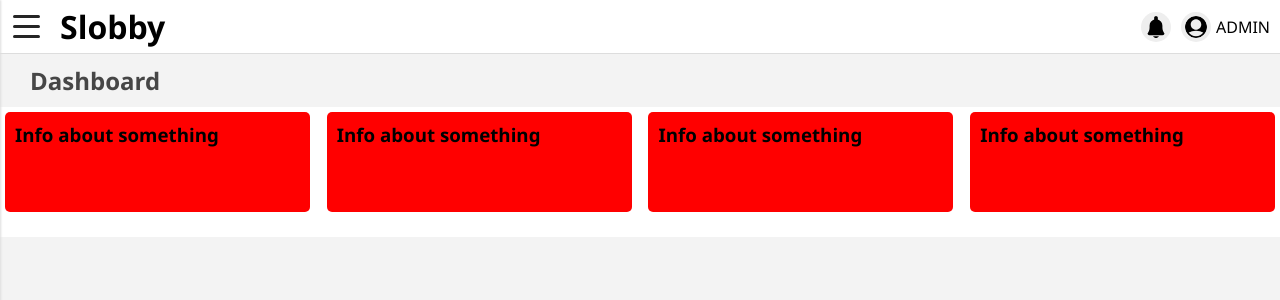
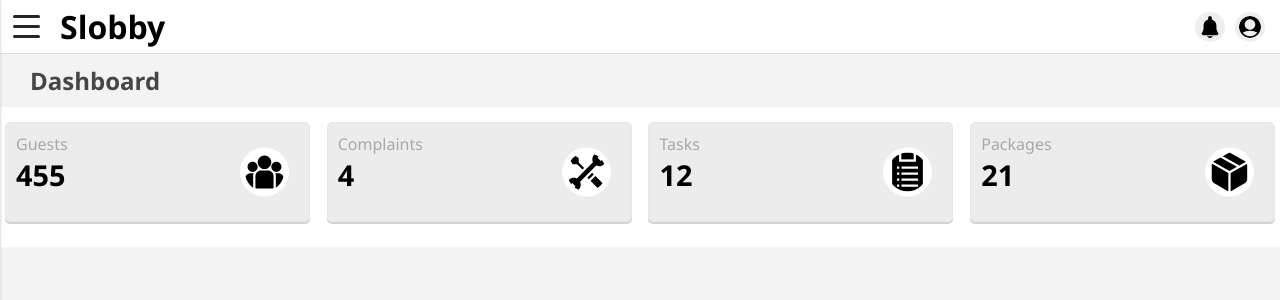
Before and after one commit to yonatansnir/slobby, a React (Create React App) app: page / in a window 1280 px wide. Shown: the top 300 px of the page. Built offline with nearby package versions, Linux system fonts and the light colour scheme.

Commit message:
cards edit

```diff
--- a/src/App.js
+++ b/src/App.js
@@ -1,4 +1,6 @@
 import React from 'react';
+
+import { useSelector } from 'react-redux';
 
 import Menu from './components/menu/Menu';
 import Login from './pages/login/Login';
@@ -9,14 +11,19 @@ import Log from './pages/log/Log';
 import Dashboard from './pages/dashboard/Dashboard';
 
 const App = () => {
+  const user = useSelector(state => state.user);
+
   return(
     <div className="wrapper">
       <Menu />
       <Header />
-      <Dashboard />
+      {user ? <Login /> :
+
+        <Dashboard />
+
+      }
       {/* <Log /> */}
       {/* <Users /> */}
-      {/* <Login /> */}
       {/* <TasksNotes /> */}
     </div>
   )
--- /dev/null
+++ b/src/components/Icons/CardIcon.jsx
@@ -0,0 +1,64 @@
+import React from 'react';
+
+const CardIcon = ({ name }) => {
+    switch (name){
+        case "Guests":
+            return (
+            <svg version="1.1" id="Capa_1" xmlns="http://www.w3.org/2000/svg" xlink="http://www.w3.org/1999/xlink" x="0px" y="0px"
+                viewBox="0 0 511.999 511.999" space="preserve">
+            <g><g>
+                <path d="M438.09,273.32h-39.596c4.036,11.05,6.241,22.975,6.241,35.404v149.65c0,5.182-0.902,10.156-2.543,14.782h65.461
+                    c24.453,0,44.346-19.894,44.346-44.346v-81.581C512,306.476,478.844,273.32,438.09,273.32z"/>
+            </g></g><g><g>
+                <path d="M107.265,308.725c0-12.43,2.205-24.354,6.241-35.404H73.91c-40.754,0-73.91,33.156-73.91,73.91v81.581
+                    c0,24.452,19.893,44.346,44.346,44.346h65.462c-1.641-4.628-2.543-9.601-2.543-14.783V308.725z"/>
+            </g></g><g><g>
+                <path d="M301.261,234.815h-90.522c-40.754,0-73.91,33.156-73.91,73.91v149.65c0,8.163,6.618,14.782,14.782,14.782h208.778
+                    c8.164,0,14.782-6.618,14.782-14.782v-149.65C375.171,267.971,342.015,234.815,301.261,234.815z"/>
+            </g></g><g><g>
+                <path d="M256,38.84c-49.012,0-88.886,39.874-88.886,88.887c0,33.245,18.349,62.28,45.447,77.524
+                    c12.853,7.23,27.671,11.362,43.439,11.362c15.768,0,30.586-4.132,43.439-11.362c27.099-15.244,45.447-44.28,45.447-77.524
+                    C344.886,78.715,305.012,38.84,256,38.84z"/></g></g><g><g>
+                <path d="M99.918,121.689c-36.655,0-66.475,29.82-66.475,66.475c0,36.655,29.82,66.475,66.475,66.475
+                    c9.298,0,18.152-1.926,26.195-5.388c13.906-5.987,25.372-16.585,32.467-29.86c4.98-9.317,7.813-19.946,7.813-31.227
+                    C166.393,151.51,136.573,121.689,99.918,121.689z"/></g></g><g><g>
+                <path d="M412.082,121.689c-36.655,0-66.475,29.82-66.475,66.475c0,11.282,2.833,21.911,7.813,31.227
+                    c7.095,13.276,18.561,23.874,32.467,29.86c8.043,3.462,16.897,5.388,26.195,5.388c36.655,0,66.475-29.82,66.475-66.475
+                    C478.557,151.509,448.737,121.689,412.082,121.689z"/>
+            </g></g><g></g><g></g><g></g><g></g><g></g><g></g><g></g><g></g><g></g><g></g><g></g><g></g><g></g><g></g><g></g>
+            </svg>
+            );
+        case "Complaints":
+            return (
+                <svg viewBox="0 0 511 511.99994" xmlns="http://www.w3.org/2000/svg">
+                    <path d="m133.195312 153.914062 70.253907 70.253907 21.207031-21.210938-70.253906-70.253906v-56.351563l-105.886719-76.3437495-48.015625 48.0156255 76.34375 105.890624zm0 0"/>
+                    <path d="m358.847656 26.332031c-45.78125 45.808594-18.222656 99.8125-17.972656 102.8125l-211.21875 211.269531c-3-.230468-56.878906-27.988281-102.8125 17.945313-26.921875 26.9375-33.980469 68.097656-17.59375 102.445313l60.027344-60.011719 42.421875 42.421875-60.011719 60.011718c33.589844 16.0625 74.867188 9.996094 102.429688-17.59375 45.804687-45.777343 18.222656-99.796874 17.972656-102.796874l211.21875-211.257813c3 .296875 57.066406 27.8125 102.8125-17.972656 26.9375-26.921875 33.996094-68.082031 17.59375-102.433594l-60.011719 60.011719-42.421875-42.417969 60.011719-60.027344c-33.378907-15.882812-74.640625-10.167969-102.445313 17.59375zm0 0"/>
+                    <path d="m266.984375 330.089844 63.59375-63.59375 21.300781 21.300781-63.597656 63.59375zm0 0"/>
+                    <path d="m448.878906 511.988281-139.292968-139.292969 63.597656-63.59375 139.289062 139.289063zm0 0"/>
+                </svg>
+            )
+        case "Tasks":
+            return (
+                <svg version="1.1" id="Capa_1" xmlns="http://www.w3.org/2000/svg" xlink="http://www.w3.org/1999/xlink" x="0px" y="0px"
+                    viewBox="0 0 512 512" space="preserve"><g><g>
+                        <path d="M367,30v90H145V30H54v482h404V30H367z M177.4,183.4h217.2v30H177.4V183.4z M177.4,261.8h217.2v30H177.4V261.8z
+                            M177.4,340.2h217.2v30H177.4V340.2z M147.4,448.6h-30v-30h30V448.6z M147.4,370.2h-30v-30h30V370.2z M147.4,291.8h-30v-30h30
+                            V291.8z M147.4,213.4h-30v-30h30V213.4z M177.4,448.6v-30h217.2v30H177.4z"/></g></g><g><g>
+                        <rect x="175" width="162" height="90"/></g></g><g></g><g></g><g></g><g></g><g></g><g></g><g></g><g></g><g></g><g></g><g></g><g></g><g></g><g></g><g></g>
+                </svg>
+            )
+        case "Packages":
+            return (
+                <svg viewBox="-23 0 512 512" xmlns="http://www.w3.org/2000/svg">
+                    <path d="m450.425781 120.457031-217.675781-120.457031-88.714844 49.09375 218.296875 120.980469zm0 0"/>
+                    <path d="m0 145.886719v239.265625l217.742188 126.847656v-242.957031zm0 0"/>
+                    <path d="m465.5 146.414062-217.742188 122.648438v242.9375l217.742188-126.847656zm0 0"/>
+                    <path d="m331.625 187.371094-218.574219-121.132813-97.507812 53.957031 217.222656 122.859376zm0 0"/>
+                </svg>
+            )
+        default:
+            return "no icon";
+    }
+}
+
+export default CardIcon;
--- a/src/components/card/Card.jsx
+++ b/src/components/card/Card.jsx
@@ -1,8 +1,11 @@
 import React from 'react';
+import CardIcon from '../Icons/CardIcon';
 
-const Card = () => (
+const Card = ({ data }) => (
     <div className="card">
-        <h3>Info about something</h3>
+        <h4>{data.text}</h4>
+        <h3>{data.number}</h3>
+        <CardIcon name={data.text} />
     </div>
 )
 
--- a/src/components/card/_card.scss
+++ b/src/components/card/_card.scss
@@ -1,13 +1,39 @@
 .card{
-    background: red;
+    background: rgb(236, 236, 236);
+    position: relative;
     border-radius: 5px;
+    border: 1px solid rgb(231, 231, 231);
     height: 100px;
     width: 24%;
     margin-bottom: 20px;
     padding: 10px;
+    box-shadow: 0px 2px 0px rgb(211, 211, 211);
     @media #{$bp-small}{
-        width: 90%;
+        width: 80%;
         margin: auto;
         margin-bottom: 20px;
     }
+    @media #{$bp-medium}{
+        width: 45%;
+        margin: auto;
+        margin-bottom: 20px;
+    }
+    h4{
+        font-weight: 500;
+        color: rgb(168, 168, 168);
+    }
+    h3{
+        font-size: 1.8em;
+    }
+    svg{
+        position: absolute;
+        border-radius: 50px;
+        background: white;
+        top: 50%;
+        right: 20px;
+        transform: translateY(-50%);
+        padding: 5px;
+        height: 50%;
+        fill: black;
+    }
 }
--- a/src/components/header/Header.jsx
+++ b/src/components/header/Header.jsx
@@ -32,7 +32,7 @@ const Header = () => {
                 <Icons icon="bell" showDropDown={showDropDown} />
                 <Icons icon="account" showDropDown={showDropDown} />
                 {dropdown === "user-menu" ? <UserDD /> : "" }
-                <div>{user.name.toUpperCase()}</div>
+                <div>{user ? user.name.toUpperCase() : ""}</div>
             </div>
         </header>
     )
--- a/src/pages/dashboard/Dashboard.jsx
+++ b/src/pages/dashboard/Dashboard.jsx
@@ -1,5 +1,12 @@
 import React from 'react';
 import Card from '../../components/card/Card';
+
+const CARDS = [
+    {text: "Guests", number: 455},
+    {text: "Complaints", number: 4},
+    {text: "Tasks", number: 12},
+    {text: "Packages", number: 21}
+]
 
 const Dashboard = () => {
     return(
@@ -7,10 +14,7 @@ const Dashboard = () => {
             <h2>Dashboard</h2>
             <div className="content dashboard">
                 <div className="row">
-                    <Card />
-                    <Card />
-                    <Card />
-                    <Card />
+                    {CARDS.map(card => <Card data={card} />)}
                 </div>
             </div>
         </div>
--- a/src/pages/dashboard/_dashboard.scss
+++ b/src/pages/dashboard/_dashboard.scss
@@ -1,6 +1,8 @@
 .dashboard{
     .row{
+        margin-top: 10px;
         display: flex;
+        flex-wrap: wrap;
         justify-content: space-between;
         @media #{$bp-small}{
             flex-direction: column;
--- a/src/pages/login/Login.jsx
+++ b/src/pages/login/Login.jsx
@@ -3,12 +3,24 @@ import Input from '../../components/form-element/Input';
 import CheckBox from '../../components/form-element/CheckBox';
 import Button from '../../components/form-element/Button';
 import Icons from '../../components/Icons/Icons';
+import { userLogin } from '../../utils/userAPI';
+import { useDispatch } from 'react-redux';
 
 const Login = () => {
+    const dispatch = useDispatch();
     const [form, setForm] = useState({ user: '', password: '', keepSignIn: false })
+    const [msg, setMsg] = useState({ class: "hide" })
 
     const handleChange = (e) => {
         setForm({...form, [e.target.name]: e.target.value})
+    }
+
+    const handleLogin = () => {
+        if (userLogin(form.user, form.password, dispatch)){
+            alert('everything good!')
+            return;
+        }
+        setMsg({ class: "" })
     }
 
     return(
@@ -16,6 +28,7 @@ const Login = () => {
             <form onSubmit={(e) => e.preventDefault()}>
                 <Icons icon="account" />
                 <h2>WELCOME ABOURD</h2>
+                <span className={msg.class}>User Or passWord incorrect</span>
                 <Input
                     label="USER NAME"
                     name="user"
@@ -34,7 +47,7 @@ const Login = () => {
                     check={form.keepSignIn}
                     handleChange={() => setForm({...form, keepSignIn: !form.keepSignIn})}
                 />
-                <Button text="LOGIN" styleClass="btn btn-green" handleClick={() => console.log(form)} />
+                <Button text="LOGIN" styleClass="btn btn-green" handleClick={handleLogin} />
             </form>
         </div>
     )
--- a/src/redux/userReducer.js
+++ b/src/redux/userReducer.js
@@ -1,7 +1,7 @@
-const INITIAL_STATE = {id: 1, name: "ADMIN", email: "admin@admin.com", password: "123456"}
-
-export const userReducer = (state = INITIAL_STATE, action) => {
+export const userReducer = (state = false, action) => {
     switch (action.type){
+        case "LOGIN":
+            return action.payload;
         default:
             return state;
     }
--- a/src/style/_config.scss
+++ b/src/style/_config.scss
@@ -1,5 +1,5 @@
 $bp-small: "(max-width: 600px)";
-$bp-medium: "(min-width: 600px)";
+$bp-medium: "(min-width: 600px) and (max-width: 1000px)";
 
 *{ box-sizing: border-box; padding: 0px; margin: 0px; }
 body {
--- a/src/style/style.css
+++ b/src/style/style.css
@@ -219,20 +219,54 @@ header div {
 }
 
 .card {
-  background: red;
+  background: #ececec;
+  position: relative;
   border-radius: 5px;
+  border: 1px solid #e7e7e7;
   height: 100px;
   width: 24%;
   margin-bottom: 20px;
   padding: 10px;
+  -webkit-box-shadow: 0px 2px 0px lightgray;
+          box-shadow: 0px 2px 0px lightgray;
 }
 
 @media (max-width: 600px) {
   .card {
-    width: 90%;
+    width: 80%;
     margin: auto;
     margin-bottom: 20px;
   }
+}
+
+@media (min-width: 600px) and (max-width: 1000px) {
+  .card {
+    width: 45%;
+    margin: auto;
+    margin-bottom: 20px;
+  }
+}
+
+.card h4 {
+  font-weight: 500;
+  color: #a8a8a8;
+}
+
+.card h3 {
+  font-size: 1.8em;
+}
+
+.card svg {
+  position: absolute;
+  border-radius: 50px;
+  background: white;
+  top: 50%;
+  right: 20px;
+  -webkit-transform: translateY(-50%);
+          transform: translateY(-50%);
+  padding: 5px;
+  height: 50%;
+  fill: black;
 }
 
 .form-row {
@@ -475,9 +509,12 @@ header div {
 }
 
 .dashboard .row {
+  margin-top: 10px;
   display: -webkit-box;
   display: -ms-flexbox;
   display: flex;
+  -ms-flex-wrap: wrap;
+      flex-wrap: wrap;
   -webkit-box-pack: justify;
       -ms-flex-pack: justify;
           justify-content: space-between;
--- /dev/null
+++ b/src/utils/userAPI.js
@@ -0,0 +1,8 @@
+export const userLogin = (user, password, dispatch) => {
+    if (user === "admin" && password === "123456"){
+        let userObj = {id: 1, name: "ADMIN", email: "admin@admin.com", password: "123456"}
+        dispatch({ type: "LOGIN", payload: userObj })
+        return true;
+    }
+    return false;
+}
```
Also changed, not shown: src/images/team.svg (added), 1 other file (tests, documents, lock files or other folders).
